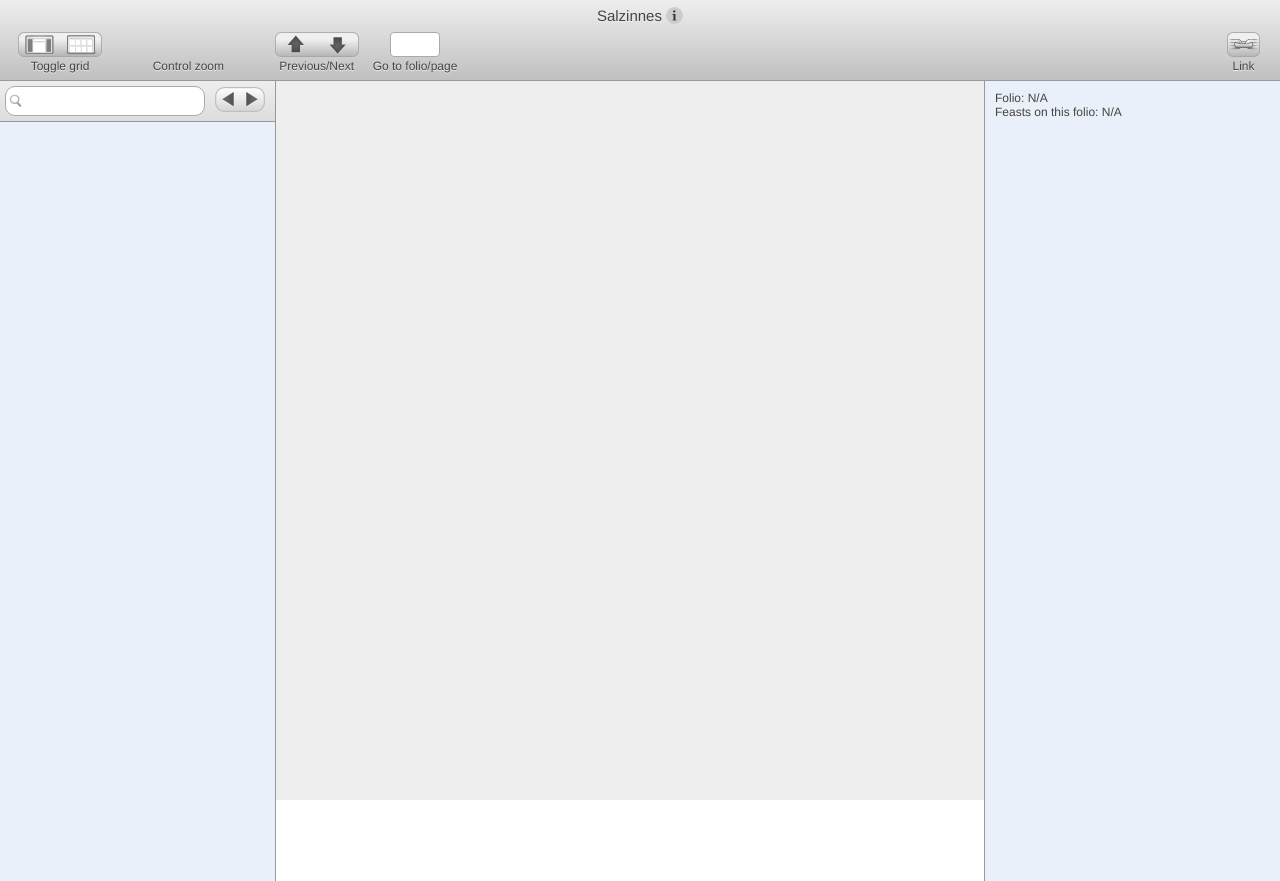
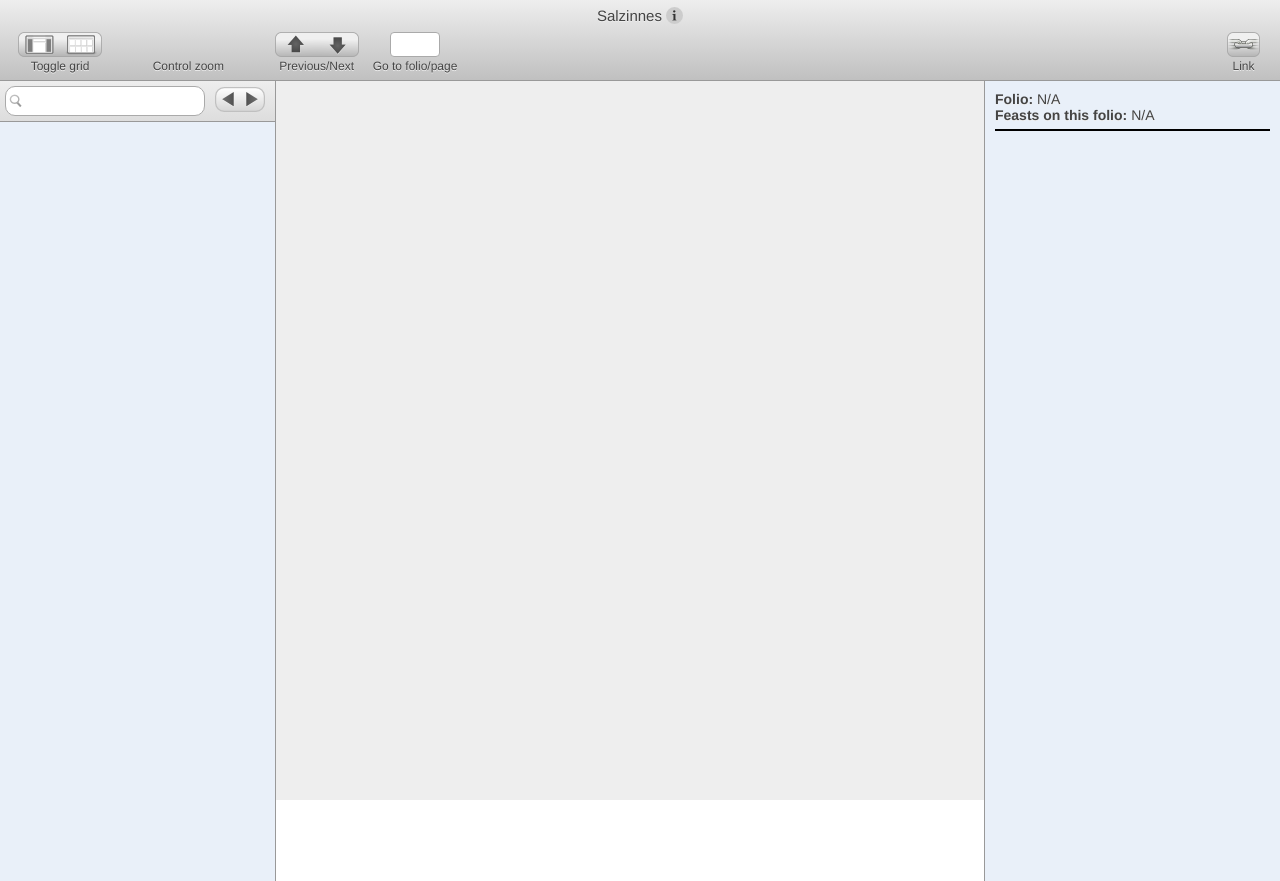
Before and after one commit to DDMAL/salzinnes-original, a Python web app: template templates/index.html in a window 1280 px wide. Run offline with Jinja, Linux system fonts and the light colour scheme; the template is opened without the code that fills it, so the values that code supplies are empty; style sheets or scripts are compiled from the project's sources.

Commit message:
Formatting on right pane

```diff
--- a/static/css/style.less
+++ b/static/css/style.less
@@ -37,6 +37,11 @@ body {
     overflow: hidden;
     max-height: 100%;
     .pretty-text;
+}
+
+/* lolol */
+.larger-text {
+    font-size:14px;
 }
 
 #right-side {
--- a/templates/index.html
+++ b/templates/index.html
@@ -64,12 +64,13 @@
             </div><div id="middle-pane">
             </div><div id="right-pane">
                 <div id="info-outer">
-                    <div id="current-folio">
-                        Folio: <span>N/A</span>
+                    <div id="current-folio" class="larger-text">
+                      <b>Folio:</b> <span>N/A</span>
                     </div>
-                    <div id="current-folio-feasts">
-                        Feasts on this folio: <span>N/A</span>
+                    <div id="current-folio-feasts" class="larger-text">
+                      <b>Feasts on this folio:</b> <span>N/A</span>
                     </div>
+                    <hr style="margin-top:0.5em; margin-bottom:0.5em; background-color:#000; color:#000; height:2px; border:none">
                     <div id="page-data">
                     </div>
                 </div>
```
